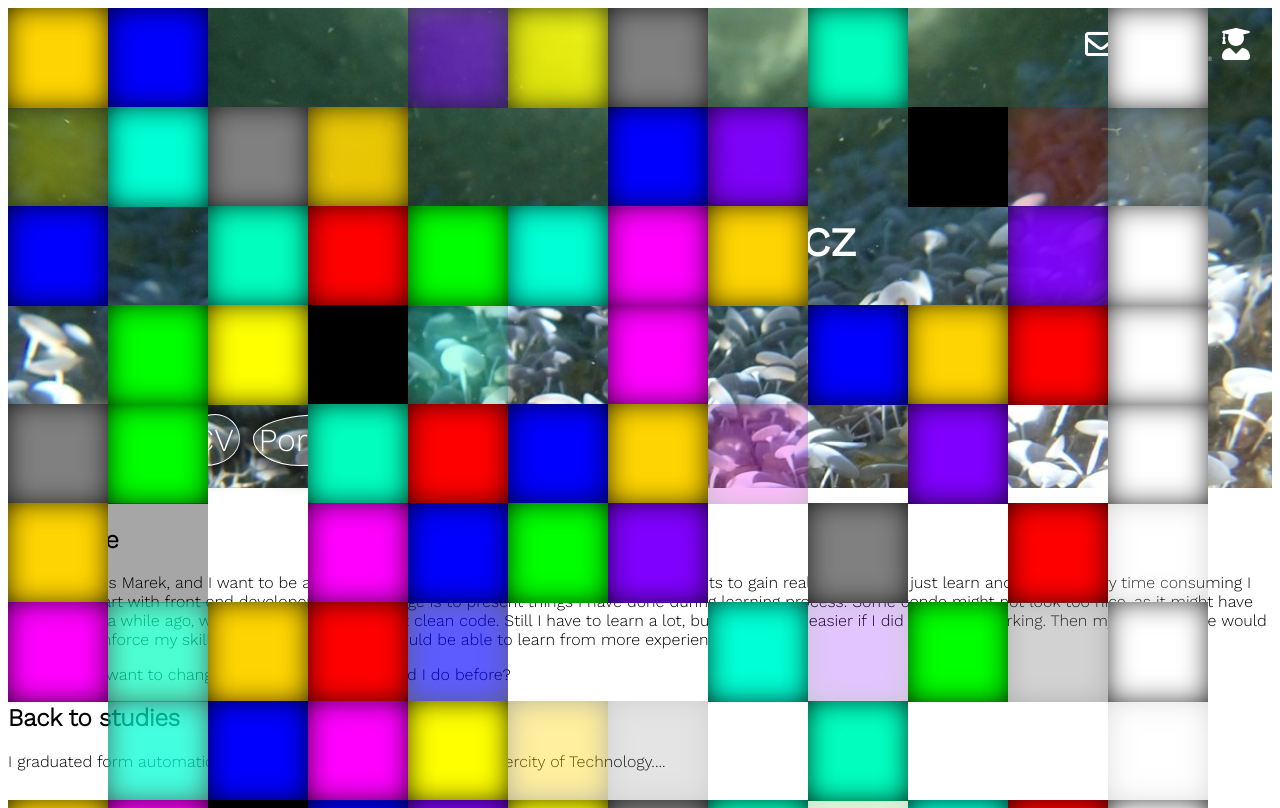
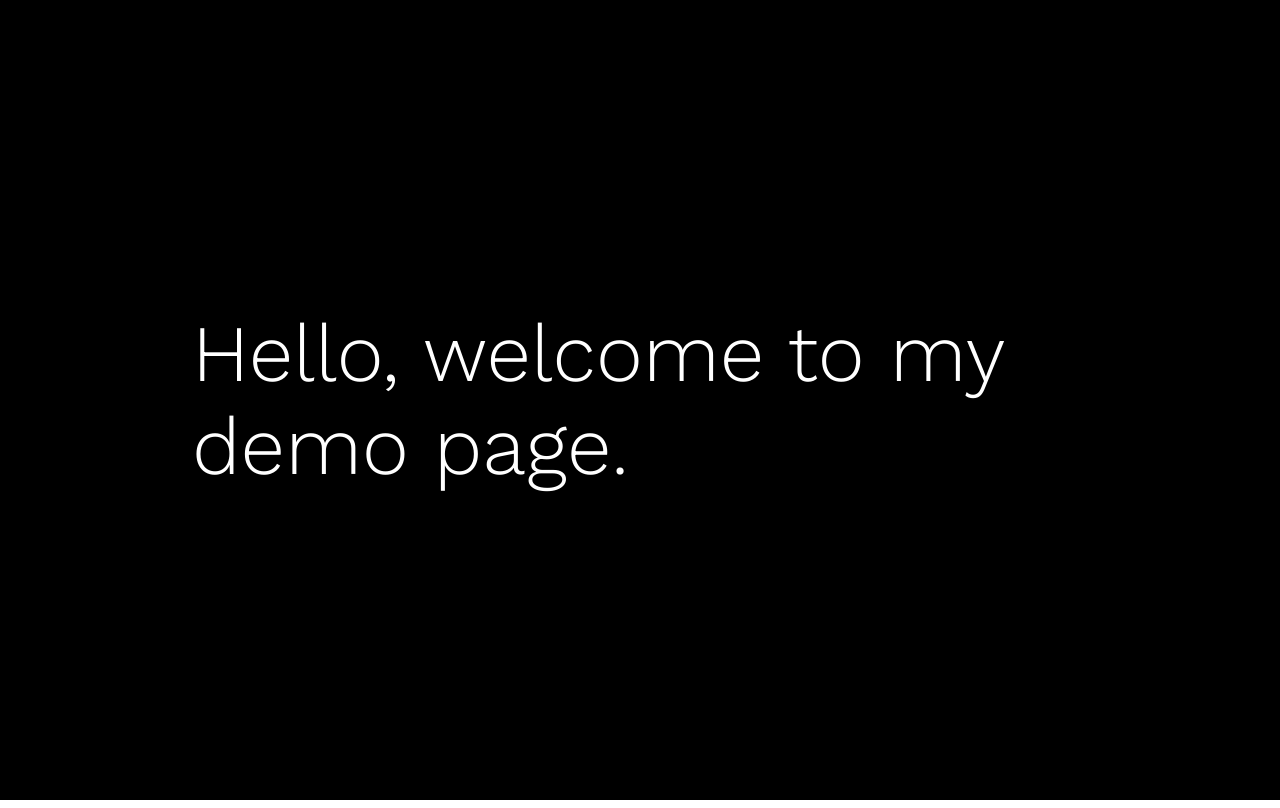
Before and after one commit to gudmar/myProjects, an Angular app: page / in a window 1280 px wide. Built offline with nearby package versions, Linux system fonts and the light colour scheme.

Commit message:
welcome text animation added, welcome animation finished, works as expected

```diff
--- a/src/app/app.module.ts
+++ b/src/app/app.module.ts
@@ -25,6 +25,7 @@ import { AnimationsComponent } from './components/animations/animations.componen
 import { RectanglesComponent } from './components/animations/rectangles/rectangles.component';
 import { SingleRectangleComponent } from './components/animations/rectangles/single-rectangle/single-rectangle.component';
 import { GetRandomColorService } from './services/get-random-color.service';
+import { WelcomeTextComponent } from './components/animations/welcome-text/welcome-text.component';
 
 
 @NgModule({
@@ -44,6 +45,7 @@ import { GetRandomColorService } from './services/get-random-color.service';
     AnimationsComponent,
     RectanglesComponent,
     SingleRectangleComponent,
+    WelcomeTextComponent,
   ],
   imports: [
     BrowserModule,
--- a/src/app/components/animations/animations.component.html
+++ b/src/app/components/animations/animations.component.html
@@ -1 +1,5 @@
+<welcome-text *ngIf="displayWelcomeText"
+    [welcomeText]="welcomeMessage"
+    [displayNextInterval]="displayNextInterval"
+></welcome-text>
 <rectangles *ngIf="displayRectangles"></rectangles>
--- a/src/app/components/animations/animations.component.ts
+++ b/src/app/components/animations/animations.component.ts
@@ -8,20 +8,35 @@ import { AnimateQueueService } from '../../services/animate-queue.service';
 })
 export class AnimationsComponent implements OnInit {
   displayRectangles:boolean=false;
+  displayWelcomeText:boolean = false;
+  welcomeMessage: string = "Hello, welcome to my demo page."
+  displayNextInterval: number = 100;
   constructor(private animator: AnimateQueueService) { }
 
   ngOnInit(): void {
     this.manageAnimation();
   }
 
+  calculateWelcomeTextAnimationTime(){
+    return this.welcomeMessage.length * this.displayNextInterval;
+  }
+  calcualteDiaplayTimeOfAllRectangles(){
+    return 5000
+  }
+
   manageAnimation(){
     this.animator.animate(
-      {fn: this.showRectangles.bind(this), delay: 1000},
-      {fn: this.showRectangles.bind(this), delay: 1000}
+      {fn: this.showWelcomeText.bind(this), delay: 0},
+      {fn: this.showRectangles.bind(this), delay: 4000},
+      {fn: this.hideWelcomeText.bind(this), delay: this.calcualteDiaplayTimeOfAllRectangles() + this.calculateWelcomeTextAnimationTime()},
+      {fn: this.hideRectangles.bind(this), delay: 6000},
+
     )
   }
 
   showRectangles(){this.displayRectangles=true;}
   hideRectangles(){this.displayRectangles=false;}
+  showWelcomeText(){this.displayWelcomeText = true;}
+  hideWelcomeText(){this.displayWelcomeText=false;}
 
 }
--- a/src/app/components/animations/rectangles/single-rectangle/single-rectangle.component.ts
+++ b/src/app/components/animations/rectangles/single-rectangle/single-rectangle.component.ts
@@ -31,8 +31,8 @@ export class SingleRectangleComponent implements OnInit {
   get showHide(){
     return this._showHide;
   }
-  blankingDelay_us: number = this.getRandomNumber(1, 5);
-  blankingPeriod_us: number = this.getRandomNumber(0, 3);
+  blankingDelay_us: number = this.getRandomNumber(1, 3);
+  blankingPeriod_us: number = this.getRandomNumber(0, 2);
   blankingFunction: boolean[] = [false, false, false, false];
   constructor(private elRef: ElementRef) { }
 
--- /dev/null
+++ b/src/app/components/animations/welcome-text/welcome-text.component.html
@@ -0,0 +1,10 @@
+<div class="shutter center">
+    <div class="text-area">
+        <span *ngFor="let item of welcomeTestAsArray(), index as i"
+            class=".welcome-text"
+            [ngClass]="{'hidden': !shouldSymbolBeDisplayed(i), 'visible': shouldSymbolBeDisplayed(i)}"
+            [innerText] = "item"
+        >
+        </span>
+    </div>
+</div>
--- /dev/null
+++ b/src/app/components/animations/welcome-text/welcome-text.component.scss
@@ -0,0 +1,27 @@
+// <div class="shutter">
+//     <div class="text-area">
+//         <span *ngFor="let item of welcomeText, index as i"
+//             class=".welcome-text"
+//             [ngClass]="{'hidden': !shouldSymbolBeDisplayed(i), 'visible': shouldSymbolBeDisplayed(i)}"
+
+.shutter{
+    background-color: black;
+    z-index: 50;
+    overflow: hidden;
+}
+
+.text-area{
+    color: white;
+    font-family: Arial, Helvetica, sans-serif;
+    font-size: 5rem;
+    width: 70%;
+}
+
+.hidden{
+    opacity: 0;
+    transition: 0.3s;
+}
+.visible{
+    opacity: 1;
+    transition: 0.3s;
+}
--- /dev/null
+++ b/src/app/components/animations/welcome-text/welcome-text.component.ts
@@ -0,0 +1,51 @@
+import { Component, OnInit, Input } from '@angular/core';
+import { AnimateQueueService } from '../../../services/animate-queue.service';
+
+@Component({
+  selector: 'welcome-text',
+  templateUrl: './welcome-text.component.html',
+  styleUrls: ['./welcome-text.component.scss']
+})
+export class WelcomeTextComponent implements OnInit {
+  @Input() welcomeText: string = 'Hello, welcome to my demo page.';
+  @Input() displayNextInterval: number = 100;
+  indexOfLastSymbolToBeDisplayed = 0;
+  constructor(private animator: AnimateQueueService) { }
+
+  ngOnInit(): void {
+    this.animate();
+  }
+
+  welcomeTestAsArray(){
+    console.log(Array.from(this.welcomeText))
+    return Array.from(this.welcomeText);
+  }
+
+  animate(){
+    this.animator.animate(
+      {fn: this.setNextSymbolsForDisplaying.bind(this), delay: 0},
+      // {fn: this.hideAllSymbols.bind(this), delay: 4000}
+    )
+  }
+
+  hideAllSymbols(){
+    this.indexOfLastSymbolToBeDisplayed = 0;
+  }
+
+  setNextSymbolsForDisplaying(){
+    let that = this;
+    let interval = setInterval(()=>{
+      that.indexOfLastSymbolToBeDisplayed++;
+    }, this.displayNextInterval)
+    if (this.indexOfLastSymbolToBeDisplayed >= this.welcomeText.length) {
+      clearInterval(interval);
+      this.hideAllSymbols();
+    }
+  }
+
+  shouldSymbolBeDisplayed(index: number){
+    if (index <= this.indexOfLastSymbolToBeDisplayed) return true;
+    return false;
+  }
+
+}
--- a/src/styles.scss
+++ b/src/styles.scss
@@ -6,6 +6,7 @@
 }
 html,body{
     height: 100%;
+    overflow-x: hidden;
 }
 .center{
     display: flex;
@@ -54,3 +55,11 @@ html,body{
     // font-family: Arial, Helvetica, sans-serif;
     font-size: 1.4rem;
 }
+
+.shutter{
+    position: absolute;
+    top: 0;
+    left: 0;
+    width: 100vw;
+    height: 100vh;
+}
```
Also changed, not shown: 1 other file (tests, documents, lock files or other folders).
